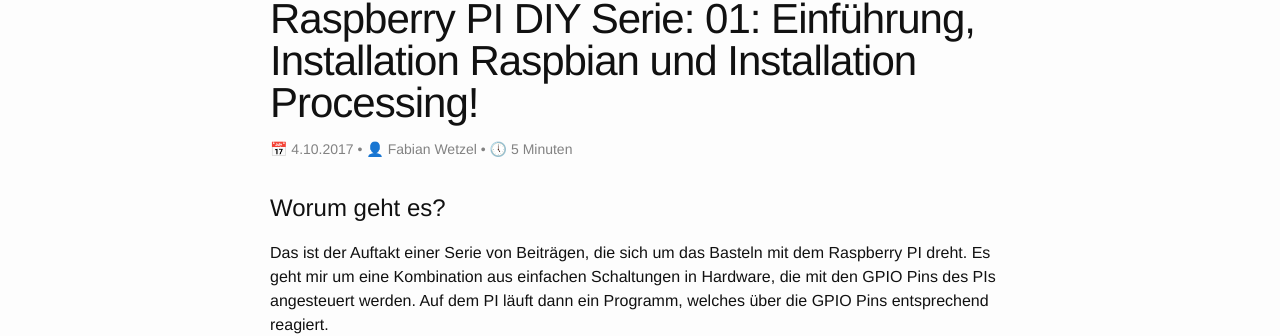
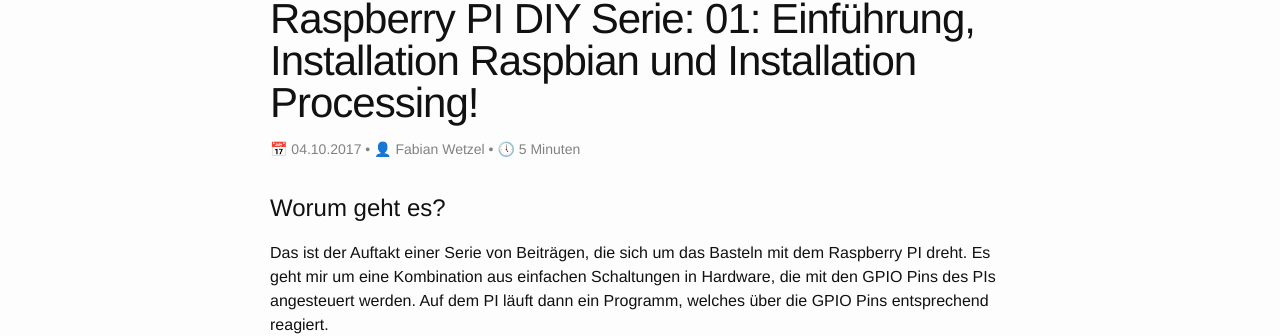
Before and after one commit to fabsenet/blog_de, a Jekyll site: the page built from _posts/2017-10-04-01 Einführung,Installation Raspbian,Installation Processing.md, in a window 1280 px wide and 900 px high. Shown: the part 146-482 px from the top of the window. Built offline with Jekyll 4.4.1, drawn with Linux system fonts in a browser that asks for light colours; comment, search, counter and statistics services are not loaded.

Commit message:
updated stuff

```diff
--- a/_config.yml
+++ b/_config.yml
@@ -17,7 +17,7 @@
 # Commands
 
 # serve local:
-# bash -c "jekyll serve --future --drafts"
+# bash -c "jekyll serve --future --drafts --livereload"
 
 # build for development:
 # bash -c "jekyll build --future"
@@ -40,7 +40,7 @@
 # Minima date format
 # refer to http://shopify.github.io/liquid/filters/date/ if you want to customize this
 minima:
-  date_format: "%e.%m.%Y"
+  date_format: "%d.%m.%Y"
 
 permalink: /:categories/:year/:month/:day/:title/
 
```
Also changed, not shown: Gemfile.lock.
